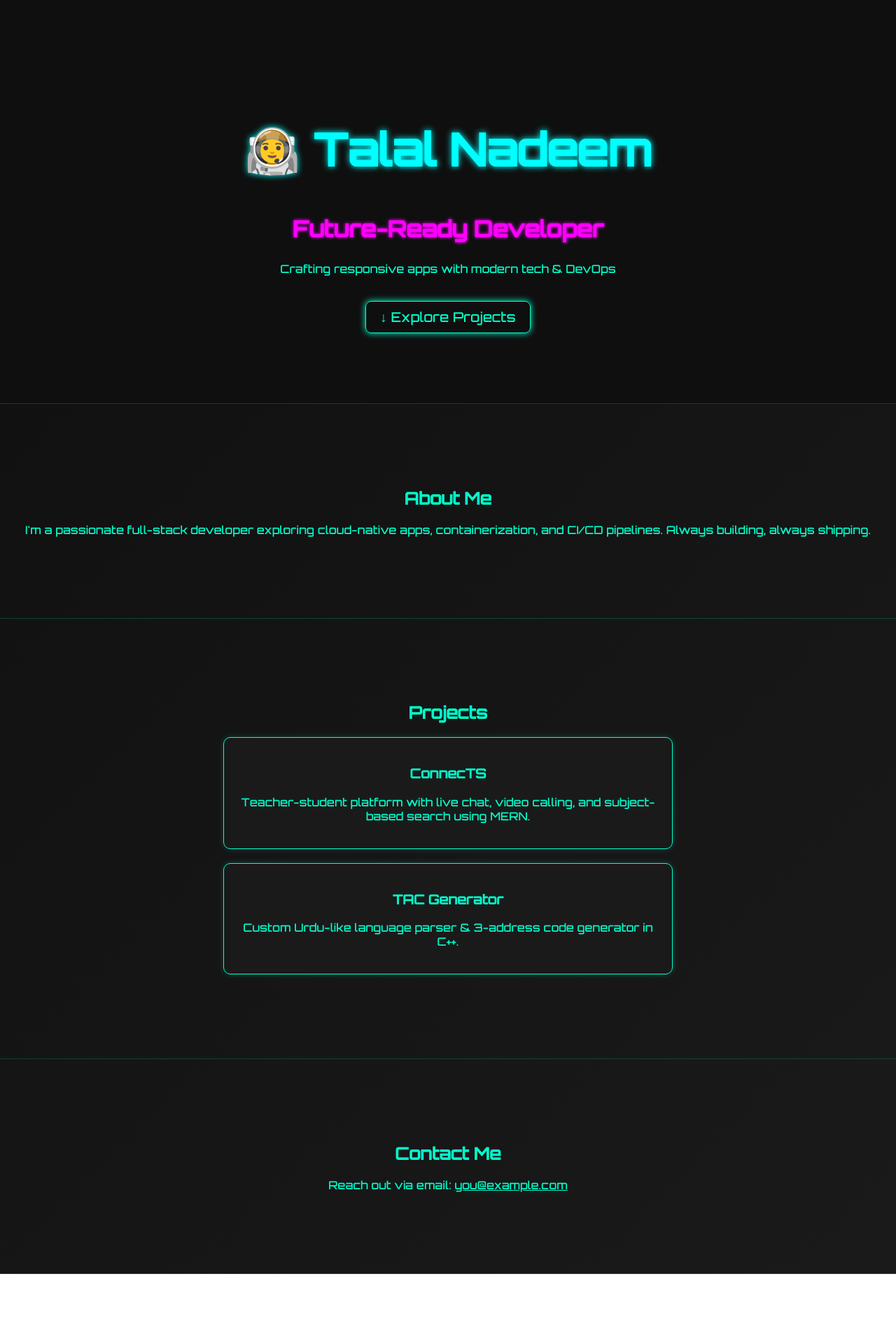
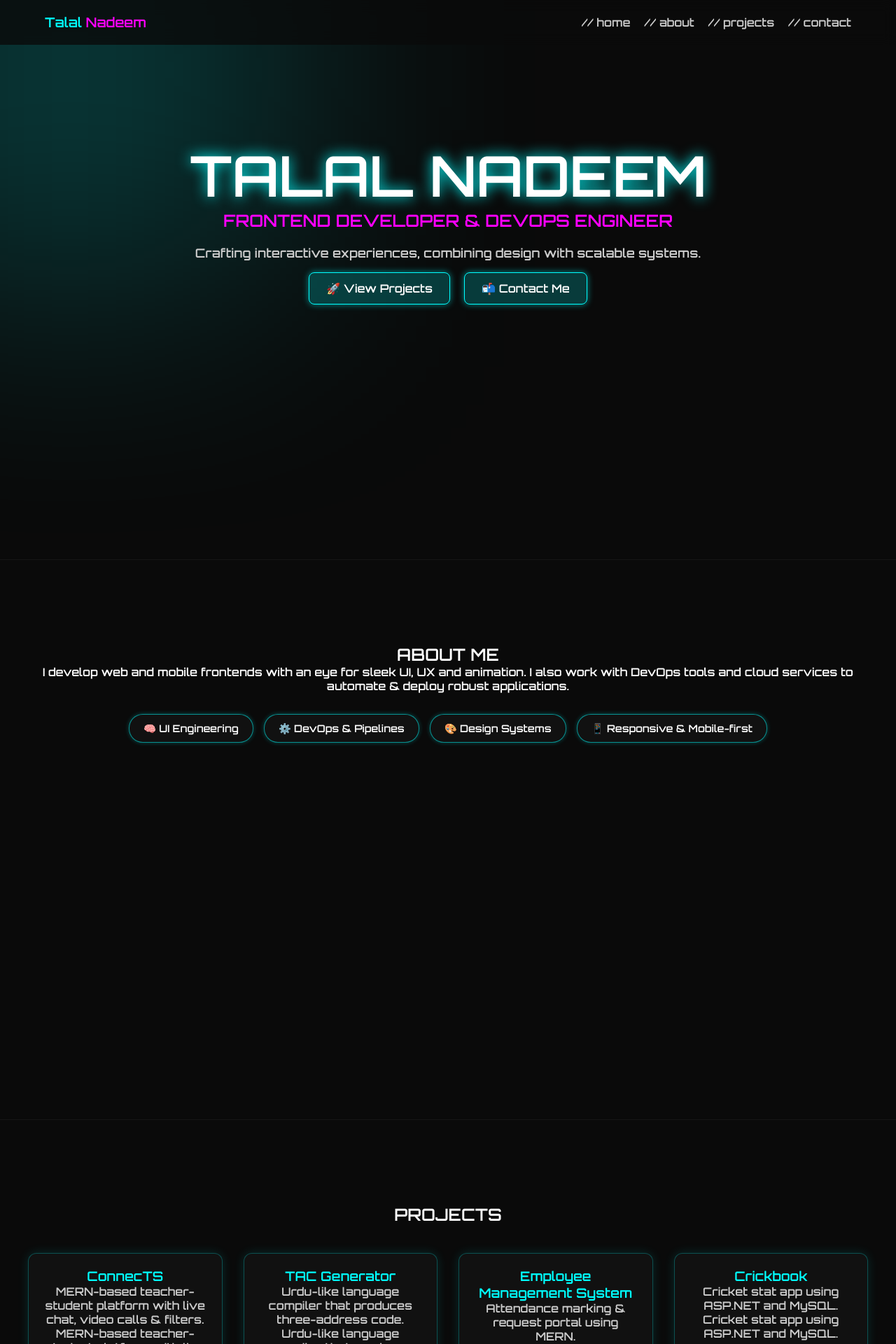
Before and after one commit to TalalNad/portfolio, a React (Create React App) app: page / in a window 1280 px wide. Shown: the top 1920 px of the page at 70% size. Before the commit the page ends 1820 px from the top, so only its background shows below. Built offline with nearby package versions, Linux system fonts and the light colour scheme.

Commit message:
Added new styles

```diff
--- a/package.json
+++ b/package.json
@@ -7,9 +7,11 @@
     "@testing-library/jest-dom": "^6.6.3",
     "@testing-library/react": "^16.3.0",
     "@testing-library/user-event": "^13.5.0",
+    "framer-motion": "^12.23.0",
     "react": "^19.1.0",
     "react-dom": "^19.1.0",
     "react-scripts": "5.0.1",
+    "react-scroll": "^1.9.3",
     "web-vitals": "^2.1.4"
   },
   "scripts": {
--- a/src/App.css
+++ b/src/App.css
@@ -1,63 +1,172 @@
-@import url('https://fonts.googleapis.com/css2?family=Orbitron:wght@500&display=swap');
+@import url('https://fonts.googleapis.com/css2?family=Orbitron:wght@600&display=swap');
+
+/* Reset + fix overflow */
+* {
+  margin: 0;
+  padding: 0;
+  box-sizing: border-box;
+}
 
 body {
-  margin: 0;
   font-family: 'Orbitron', sans-serif;
-  background: linear-gradient(135deg, #0f0f0f, #1a1a1a);
-  color: #00ffcc;
+  background-color: #0a0a0a;
+  color: #fff;
   scroll-behavior: smooth;
+  overflow-x: hidden;
+}
+
+.App::before {
+  content: '';
+  position: fixed;
+  top: -200px;
+  left: -200px;
+  width: 600px;
+  height: 600px;
+  background: #00ffff33;
+  filter: blur(150px);
+  z-index: -1;
 }
 
 .App {
-  padding: 0;
-  margin: 0;
+  overflow-x: hidden;
+}
+
+.navbar {
+  position: fixed;
+  width: 100%;
+  top: 0;
+  padding: 20px 5vw;
+  background: rgba(10, 10, 10, 0.8);
+  backdrop-filter: blur(10px);
+  display: flex;
+  justify-content: space-between;
+  align-items: center;
+  z-index: 1000;
+}
+
+.logo {
+  font-size: 1.2rem;
+  color: #00ffff;
+}
+
+.logo span {
+  color: #ff00ff;
+}
+
+.nav-links a {
+  margin-left: 20px;
+  color: #ffffffcc;
+  text-decoration: none;
+  cursor: pointer;
+  transition: color 0.3s ease;
+}
+
+.nav-links a:hover {
+  color: #00ffff;
 }
 
 section {
-  padding: 100px 20px;
-  text-align: center;
-  border-bottom: 1px solid rgba(0, 255, 204, 0.2);
+  padding: 120px 40px;
+  min-height: 100vh;
+  border-bottom: 1px solid rgba(255, 255, 255, 0.05);
 }
 
 .hero {
-  background: #0f0f0f;
-  padding-top: 120px;
+  text-align: center;
+  padding-top: 200px;
 }
 
 .hero h1 {
-  font-size: 4rem;
-  color: #00ffff;
-  text-shadow: 0 0 10px #00ffff;
+  font-size: 5rem;
+  color: #ffffff;
+  text-shadow: 0 0 20px #00ffff;
 }
 
 .hero h2 {
-  font-size: 2rem;
+  font-size: 1.5rem;
   color: #ff00ff;
-  text-shadow: 0 0 5px #ff00ff;
+  margin-bottom: 20px;
 }
 
-.hero a {
-  color: #00ffcc;
-  font-size: 1.2rem;
+.hero p {
+  font-size: 1.1rem;
+  color: #ccc;
+}
+
+.cta-buttons {
+  margin-top: 30px;
+}
+
+.cta-buttons a {
+  margin: 10px;
+  padding: 12px 24px;
+  background: #00ffff33;
+  border: 1px solid #00ffff;
+  border-radius: 8px;
+  color: #fff;
   text-decoration: none;
-  border: 1px solid #00ffcc;
+  box-shadow: 0 0 10px #00ffff88;
+  transition: all 0.3s ease;
+}
+
+.cta-buttons a:hover {
+  background: #00ffff;
+  color: #000;
+}
+
+.about,
+.contact {
+  text-align: center;
+}
+
+.about-tags {
+  margin-top: 30px;
+  display: flex;
+  flex-wrap: wrap;
+  justify-content: center;
+  list-style: none;
+  gap: 15px;
+}
+
+.about-tags li {
+  background: #111;
   padding: 10px 20px;
-  margin-top: 20px;
-  display: inline-block;
-  border-radius: 8px;
-  box-shadow: 0 0 10px #00ffcc;
+  border-radius: 20px;
+  border: 1px solid #00ffff88;
+  font-size: 0.9rem;
+  box-shadow: 0 0 6px #00ffff44;
+}
+
+.projects {
+  text-align: center;
+}
+
+.project-grid {
+  display: grid;
+  grid-template-columns: repeat(auto-fit, minmax(250px, 1fr));
+  gap: 30px;
+  margin-top: 40px;
 }
 
 .project-card {
-  background: #1a1a1a;
-  margin: 20px auto;
-  max-width: 600px;
+  background-color: #111;
   padding: 20px;
-  border: 1px solid #00ffcc;
-  border-radius: 10px;
-  box-shadow: 0 0 10px #00ffcc33;
+  border: 1px solid #00ffff44;
+  border-radius: 12px;
+  box-shadow: 0 0 15px #00ffff22;
+  transition: transform 0.3s ease;
 }
 
-a {
-  color: #00ffcc;
+.project-card h3 {
+  color: #00ffff;
 }
+
+.project-card p {
+  color: #ccc;
+}
+
+.project-tags {
+  font-size: 0.8rem;
+  color: #999;
+  margin-top: 10px;
+}
--- a/src/App.js
+++ b/src/App.js
@@ -1,4 +1,5 @@
 import './App.css';
+import Navbar from './components/Navbar';
 import Hero from './components/Hero';
 import About from './components/About';
 import Projects from './components/Projects';
@@ -7,6 +8,7 @@ import Contact from './components/Contact';
 function App() {
   return (
     <div className="App">
+      <Navbar />
       <Hero />
       <About />
       <Projects />
--- a/src/components/About.js
+++ b/src/components/About.js
@@ -1,11 +1,31 @@
+import { motion } from 'framer-motion';
+
 function About() {
     return (
         <section className="about" id="about">
-            <h2>About Me</h2>
-            <p>
-                I'm a passionate full-stack developer exploring cloud-native apps, containerization, and CI/CD pipelines. Always building, always shipping.
-            </p>
+            <motion.h2
+                initial={{ opacity: 0, x: -50 }}
+                whileInView={{ opacity: 1, x: 0 }}
+                transition={{ duration: 0.6 }}
+            >
+                ABOUT ME
+            </motion.h2>
+            <motion.p
+                initial={{ opacity: 0, x: 50 }}
+                whileInView={{ opacity: 1, x: 0 }}
+                transition={{ duration: 0.8 }}
+            >
+                I develop web and mobile frontends with an eye for sleek UI, UX and animation. I also work with DevOps tools and cloud services to automate & deploy robust applications.
+            </motion.p>
+
+            <ul className="about-tags">
+                <li>🧠 UI Engineering</li>
+                <li>⚙️ DevOps & Pipelines</li>
+                <li>🎨 Design Systems</li>
+                <li>📱 Responsive & Mobile-first</li>
+            </ul>
         </section>
     );
 }
+
 export default About;
--- a/src/components/Contact.js
+++ b/src/components/Contact.js
@@ -1,9 +1,25 @@
+import { motion } from 'framer-motion';
+
 function Contact() {
     return (
         <section className="contact" id="contact">
-            <h2>Contact Me</h2>
-            <p>Reach out via email: <a href="mailto:you@example.com">you@example.com</a></p>
+            <motion.h2
+                initial={{ opacity: 0, y: 30 }}
+                whileInView={{ opacity: 1, y: 0 }}
+                transition={{ duration: 0.6 }}
+            >
+                CONTACT ME
+            </motion.h2>
+            <motion.p
+                initial={{ opacity: 0, y: 30 }}
+                whileInView={{ opacity: 1, y: 0 }}
+                transition={{ duration: 0.8 }}
+            >
+                Reach out via email at{' '}
+                <a href="mailto:talal.nadeem@systems.ltd">talal.nadeem@systems.ltd</a>
+            </motion.p>
         </section>
     );
 }
+
 export default Contact;
--- a/src/components/Hero.js
+++ b/src/components/Hero.js
@@ -1,11 +1,36 @@
+import { motion } from 'framer-motion';
+
 function Hero() {
     return (
-        <section className="hero">
-            <h1>👨‍🚀 Talal Nadeem</h1>
-            <h2>Future-Ready Developer</h2>
-            <p>Crafting responsive apps with modern tech & DevOps</p>
-            <a href="#projects">↓ Explore Projects</a>
+        <section className="hero" id="home">
+            <motion.h1
+                initial={{ opacity: 0, y: 30 }}
+                animate={{ opacity: 1, y: 0 }}
+                transition={{ duration: 1 }}
+            >
+                TALAL NADEEM
+            </motion.h1>
+            <motion.h2
+                initial={{ opacity: 0, y: 30 }}
+                animate={{ opacity: 1, y: 0 }}
+                transition={{ duration: 1.2 }}
+            >
+                FRONTEND DEVELOPER & DEVOPS ENGINEER
+            </motion.h2>
+            <motion.p
+                initial={{ opacity: 0, y: 30 }}
+                animate={{ opacity: 1, y: 0 }}
+                transition={{ duration: 1.4 }}
+            >
+                Crafting interactive experiences, combining design with scalable systems.
+            </motion.p>
+
+            <div className="cta-buttons">
+                <a href="#projects">🚀 View Projects</a>
+                <a href="#contact">📬 Contact Me</a>
+            </div>
         </section>
     );
 }
+
 export default Hero;
--- /dev/null
+++ b/src/components/Navbar.js
@@ -0,0 +1,17 @@
+import { Link } from 'react-scroll';
+
+function Navbar() {
+    return (
+        <nav className="navbar">
+            <div className="logo">Talal<span> Nadeem</span></div>
+            <div className="nav-links">
+                <Link to="home" smooth={true} duration={500}>// home</Link>
+                <Link to="about" smooth={true} duration={500}>// about</Link>
+                <Link to="projects" smooth={true} duration={500}>// projects</Link>
+                <Link to="contact" smooth={true} duration={500}>// contact</Link>
+            </div>
+        </nav>
+    );
+}
+
+export default Navbar;
--- a/src/components/Projects.js
+++ b/src/components/Projects.js
@@ -1,16 +1,52 @@
+import { motion } from 'framer-motion';
+
 function Projects() {
+    const projects = [
+        {
+            title: 'ConnecTS',
+            desc: 'MERN-based teacher-student platform with live chat, video calls & filters.',
+        },
+        {
+            title: 'TAC Generator',
+            desc: 'Urdu-like language compiler that produces three-address code.',
+        },
+        {
+            title: 'Employee Management System',
+            desc: 'Attendance marking & request portal using MERN.',
+        },
+        {
+            title: 'Crickbook',
+            desc: 'Cricket stat app using ASP.NET and MySQL.',
+        },
+        {
+            title: 'DevXhyp',
+            desc: 'Static website to convert ideas into real-world usable UIs.',
+        },
+    ];
+
     return (
         <section className="projects" id="projects">
-            <h2>Projects</h2>
-            <div className="project-card">
-                <h3>ConnecTS</h3>
-                <p>Teacher-student platform with live chat, video calling, and subject-based search using MERN.</p>
-            </div>
-            <div className="project-card">
-                <h3>TAC Generator</h3>
-                <p>Custom Urdu-like language parser & 3-address code generator in C++.</p>
+            <h2>PROJECTS</h2>
+            <div className="project-grid">
+                {projects.map((proj, idx) => (
+                    <motion.div
+                        className="project-card"
+                        key={idx}
+                        whileHover={{ scale: 1.05 }}
+                        initial={{ opacity: 0, y: 40 }}
+                        whileInView={{ opacity: 1, y: 0 }}
+                        transition={{ duration: 0.5, delay: idx * 0.2 }}
+                    >
+                        <h3>{proj.title}</h3>
+                        <p>{proj.desc}</p>
+                        <p>{proj.desc}</p>
+                        <p className="project-tags">React • Node • MongoDB</p>
+
+                    </motion.div>
+                ))}
             </div>
         </section>
     );
 }
+
 export default Projects;
```
Also changed, not shown: 1 other file (tests, documents, lock files or other folders).
